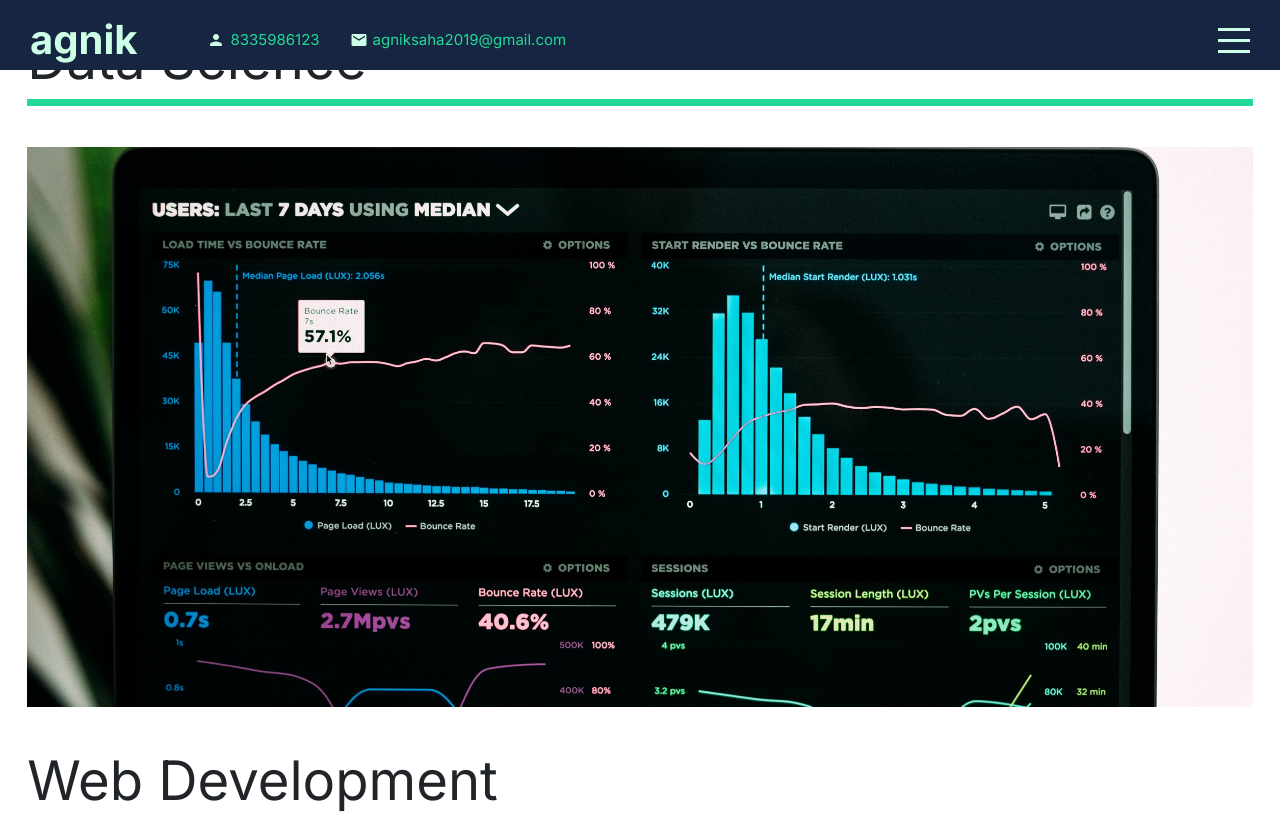
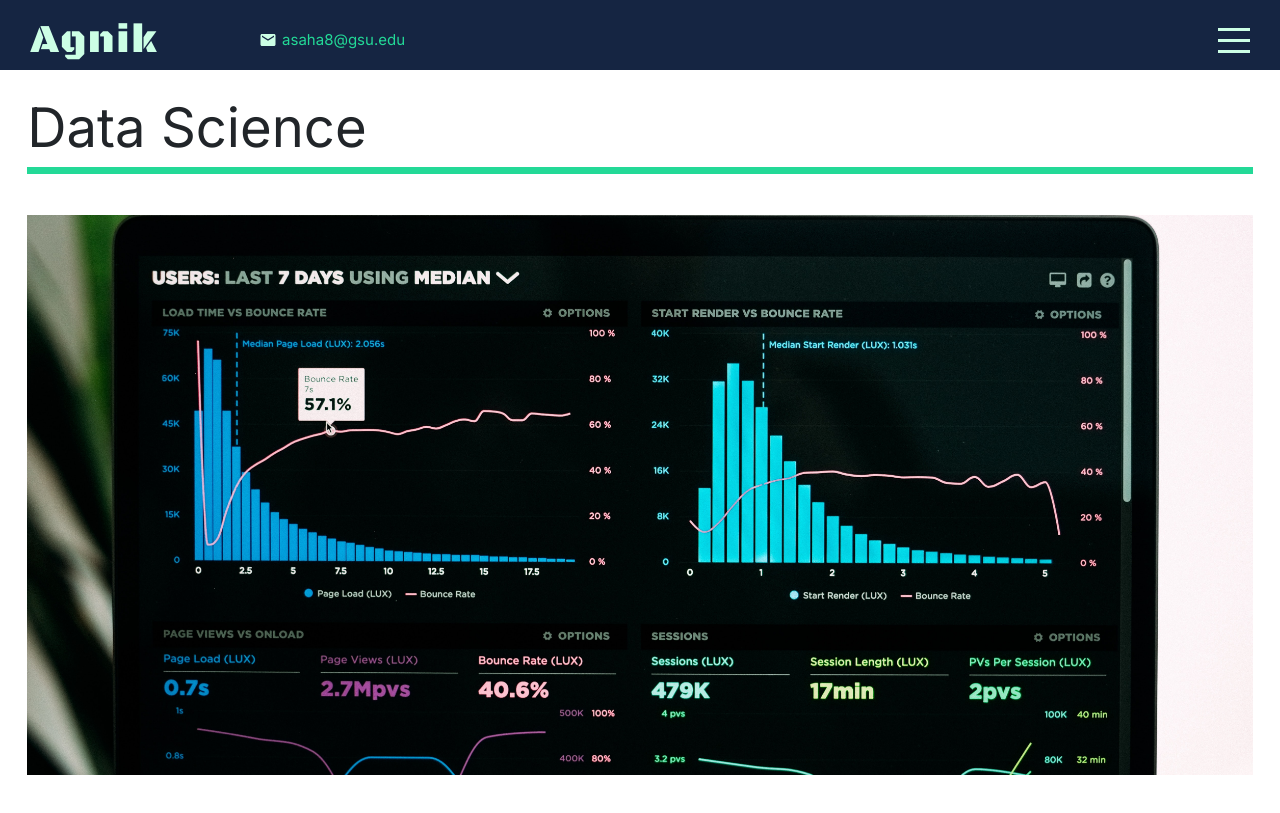
Before and after one commit to agnik2019/agnik, a React (Create React App) app: page /work in a window 1280 px wide. Shown: the top 813 px of the page. Built offline with nearby package versions, Linux system fonts and the light colour scheme.

Commit message:
Updated UI and fixed menu overlap issue

```diff
--- a/src/components/AboutSection.js
+++ b/src/components/AboutSection.js
@@ -16,7 +16,7 @@ const AboutSection = () => {
             showCursor: true,
             backDelay:1500,
             backSpeed:60,
-            strings:["Web ","Android "]
+            strings:["Generative AI","Graph Mining ","NLP "]
         })
 
     },[])
@@ -28,19 +28,19 @@ const AboutSection = () => {
       <Description>
         <Title>
           <Hide>
-            <motion.h2 variants={titleAnim}>Hi There,</motion.h2>
+            <motion.h2 variants={titleAnim}>Hello নমস্কার,</motion.h2>
           </Hide>
           <Hide>
-            <motion.h2 variants={titleAnim}>I'm Agnik Saha</motion.h2>
+            <motion.h2 variants={titleAnim}>I'm Agnik Saha (আগ্নিক সাহা)</motion.h2>
           </Hide>
 
           <Hide>
             <motion.h2 variants={titleAnim}>
-              <span ref={textRef}>Software</span>
+              <span ref={textRef}>AI</span>
             </motion.h2>
           </Hide>
           <Hide>
-            <motion.h2 variants={titleAnim}>Developer</motion.h2>
+            <motion.h2 variants={titleAnim}>Researcher</motion.h2>
           </Hide>
           </Title>
 
--- a/src/components/menu/menu.scss
+++ b/src/components/menu/menu.scss
@@ -7,7 +7,7 @@
     position: fixed;
     top:0;
     right:-300px;
-    z-index: 2;
+    z-index: 100;
     display: flex;
     flex-direction: column;
     align-items: center;
--- a/src/components/portfolio/portfolio.scss
+++ b/src/components/portfolio/portfolio.scss
@@ -6,7 +6,8 @@
     flex-direction: column;
     align-items: center;
     padding-top: 20px;
-    padding-bottom: 250px;
+    padding-bottom: 1000px;
+
 
     @include mobile{
         padding: 10rem 2rem 15rem 2rem;
--- a/src/components/testimonials/testimonials.scss
+++ b/src/components/testimonials/testimonials.scss
@@ -6,7 +6,7 @@
   flex-direction: column;
   align-items: center;
   padding-top:100px;
-  padding-bottom: 150px;
+  padding-bottom: 1500px;
   object-fit: cover;
 
   @include mobile{
--- a/src/components/topbar/Topbar.jsx
+++ b/src/components/topbar/Topbar.jsx
@@ -7,15 +7,15 @@ export default function Topbar({menuOpen, setMenuOpen}) {
         <div className={"topbar "+(menuOpen && "active")}>
             <div className="wrapper">
                 <div className="left">
-                    <a href="#intro" className="logo">agnik</a>
+                    <a href="#intro" className="logo">Agnik</a>
                     <div className="itemContainer">
-                        <Person className="icon" />
-                        <span>8335986123</span>
+                        {/* <Person className="icon" />
+                        <span>8335986123</span> */}
                     </div>
 
                     <div className="itemContainer">
                         <Mail className="icon" />
-                        <span>agniksaha2019@gmail.com</span>
+                        <span>asaha8@gsu.edu</span>
                     </div>
 
                 </div>
--- a/src/components/topbar/topbar.scss
+++ b/src/components/topbar/topbar.scss
@@ -1,4 +1,6 @@
 @import "../../global.scss";
+@import url('https://fonts.googleapis.com/css2?family=Black+Ops+One&display=swap');
+
 
 
 .topbar {
@@ -21,12 +23,15 @@
         .left{
             display: flex;
             align-items: center;
-            .logo{
+            .logo {
                 font-size: 40px;
-                font-weight: 700;
+                font-family: "Black Ops One", serif;
+                font-weight: 400;
+                font-style: normal;
                 text-decoration: none;
-                color:inherit;
+                color: inherit;
                 margin-right: 40px;
+                letter-spacing: 2px; /* Optional: adds spacing for elegance */
             }
 
             .itemContainer {
--- a/src/pages/OurWork.js
+++ b/src/pages/OurWork.js
@@ -77,38 +77,39 @@ const OurWork = () => {
 };
 
 const Work = styled(motion.div)`
+  margin-top: 5rem;
   overflow: hidden;
-  padding: 5rem 10rem;
+  padding: 8rem 10rem 15rem 10rem; /* ✅ Increased top padding */
 
   @media (max-width: 1500px) {
     padding: 2rem 2rem;
+      min-height: 100vh; /* ✅ Fix: Ensures it takes full viewport height */
+
   }
 `;
 
 const Movie = styled(motion.div)`
+  padding-bottom: 3rem;
 
-  padding-bottom: 3rem;
   .line {
     height: 0.5rem;
     background: #23d997;
     margin-bottom: 3rem;
   }
 
-
   img {
-    opacity:1;
+    opacity: 1;
     width: 100%;
-    height: 70vh;
+    height: auto; /* ✅ Fix: Adjust height dynamically */
+    max-height: 70vh; /* Prevents it from becoming too large */
     object-fit: cover;
 
-
-    &:hover{
-        opacity:0.4;
+    &:hover {
+      opacity: 0.4;
     }
   }
+`;
 
-
-`;
 
 
 const Hide = styled.div`
--- a/src/styles.js
+++ b/src/styles.js
@@ -37,31 +37,31 @@ export const Description = styled(motion.div)`
 
 `;
 export const Image = styled(motion.div)`
+  width: 100%;
+  max-width: 500px; /* Allows image to grow slightly on big screens */
+  height: auto;
+  aspect-ratio: 3/4;
+  background-image: linear-gradient(to right, green, yellow);
+  border-radius: 50%;
+  display: flex;
+  align-items: center;
+  justify-content: center;
+  z-index: 2;
+  flex: 1;
+  overflow: hidden;
 
-width:450px;
-  height: 670px;
- background-image: linear-gradient(to right, green , yellow);
-  border-radius: 50%;
-   display: flex;
-   align-items: flex-end;
-  justify-content: space-between;
-   float: right;
+  img {
+    width: 100%;
+    height: 100%;
+    object-fit: cover;
+    border-radius: 50%;
+  }
 
-  z-index:2;
-    flex:1;
-    overflow:hidden;
-    img{
-        width:100%;
-        height:80vh;
-        object-fit:cover;
-    }
-    @media screen and (max-width: 1100px) {
-      z-index:-1;
-     // flex:0.3;
-      width:350px;
-      height: 450px;
-  img{
-        height:50vh;
-    }
+  @media screen and (max-width: 1200px) {
+    max-width: 350px;
+  }
+
+  @media screen and (max-width: 768px) {
+    max-width: 280px;
   }
 `;
```
Also changed, not shown: 1 other file (tests, documents, lock files or other folders).
